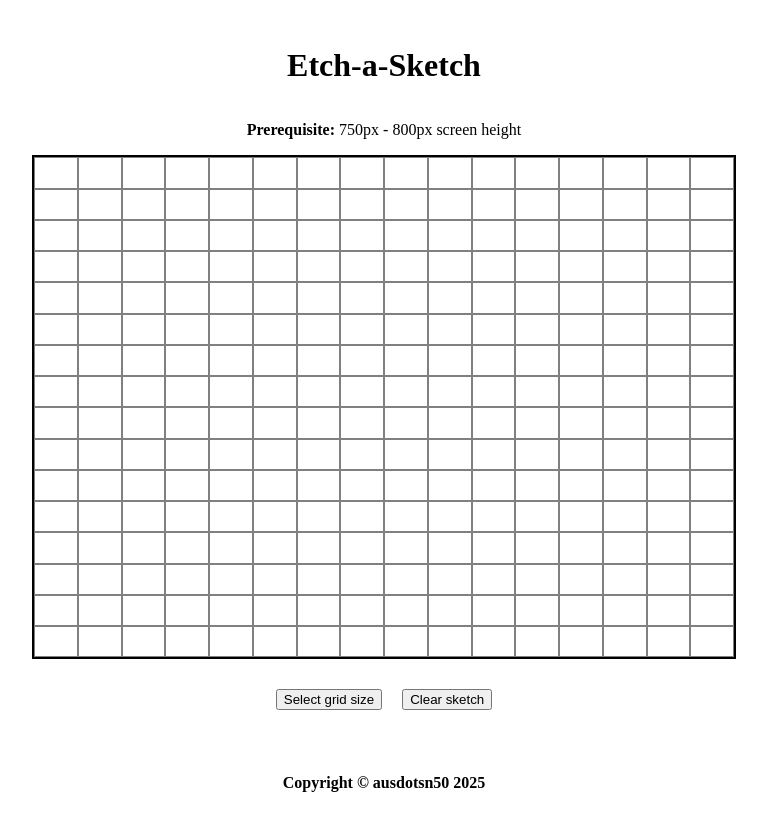
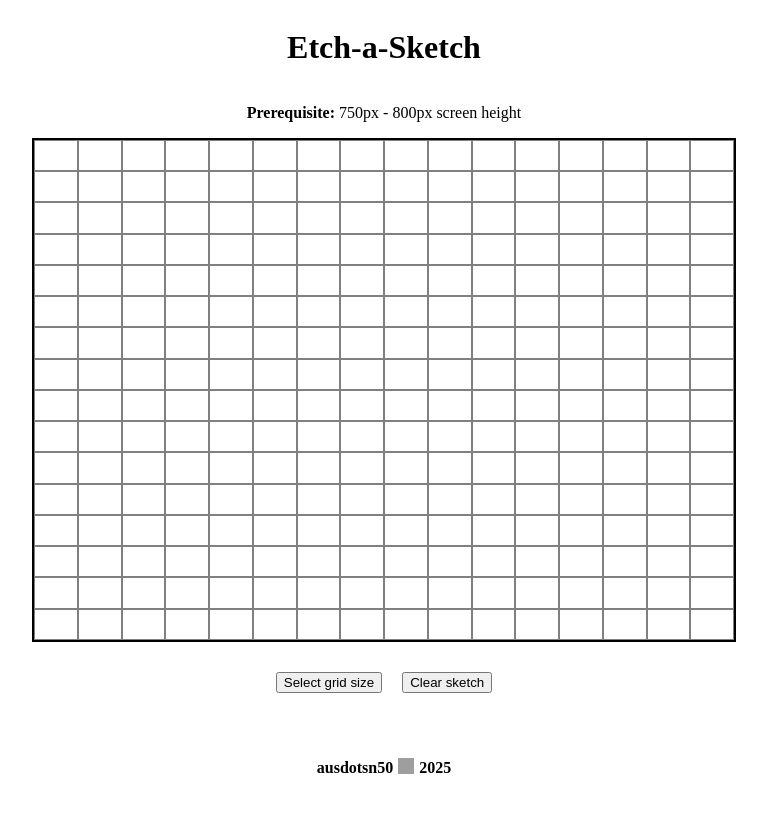
Before and after one commit to ausdotsn50/odin-etch-a-sketch, a plain HTML site: page index.html in a window 1280 px wide. Shown: the whole page, without its empty margins (256-1023 px from the left). Drawn offline with Linux system fonts and the light colour scheme; grey boxes are pictures that could not be loaded.

Commit message:
added: footer

```diff
--- a/index.html
+++ b/index.html
@@ -14,9 +14,12 @@
         <p><strong>Prerequisite:</strong> 750px - 800px screen height</p>
         <div id="container"></div>
         <div id="btn-cont"></div>
-    </div>
-    <div class="footer-cont">
-        <p><strong>Copyright &#169; ausdotsn50 2025</strong></p>
+
+        <footer class="footer">
+            <p><strong>ausdotsn50</strong></p>
+            <a href="https://github.com/ausdotsn50/odin-etch-a-sketch" target="__blank"><img id="footer-icon" src="https://raw.githubusercontent.com/ausdotsn50/odin-recipes/main/images/github.svg" alt="github-icon"></a>
+            <p><strong>2025</strong></p>
+        </footer>
     </div>
 </body>
 </html>
--- a/styles.css
+++ b/styles.css
@@ -53,6 +53,15 @@ body {
     }
 }
 
-.footer-cont {
-    text-align: center;
+.footer {
+    display: flex;
+    justify-content: center;
+    align-items: center;
+    padding: 20px;
+    gap: 5px;
 }
+
+#footer-icon {
+    width: 16px;
+    height: 16px;
+}
```
